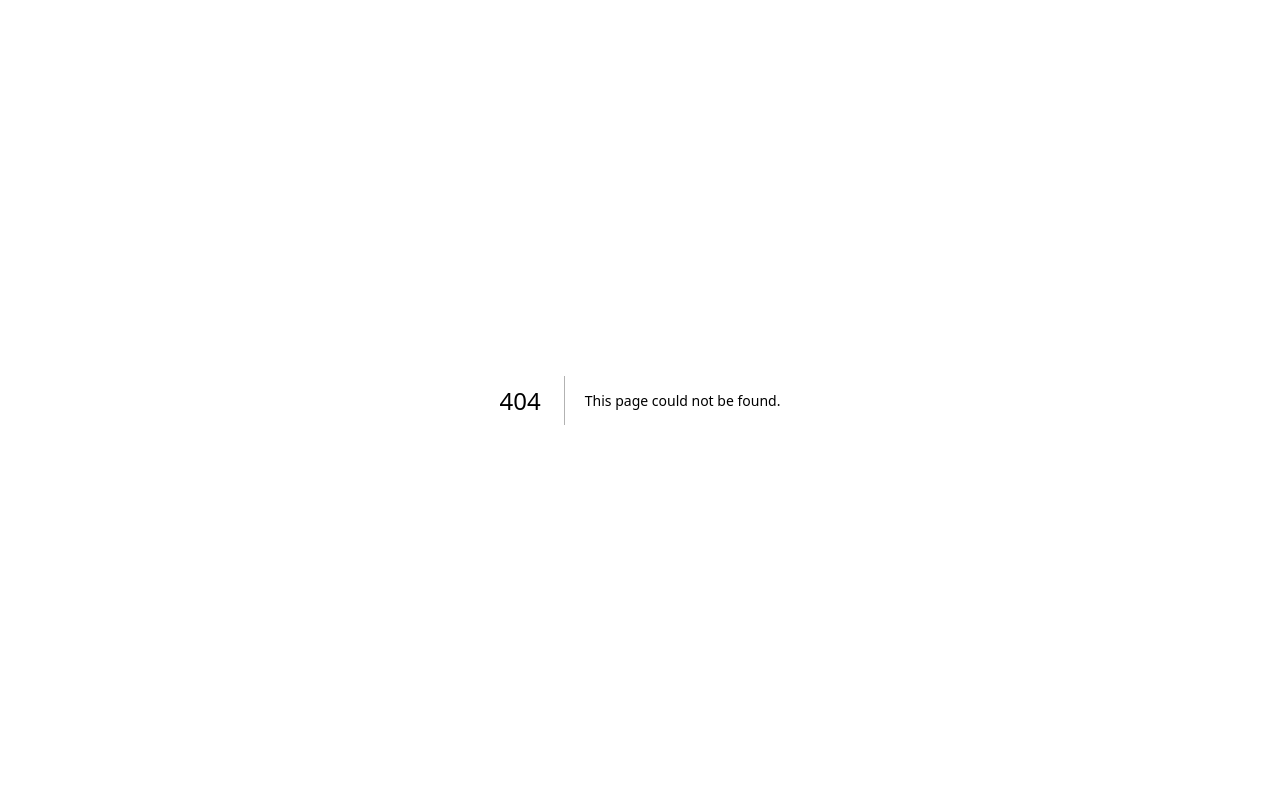
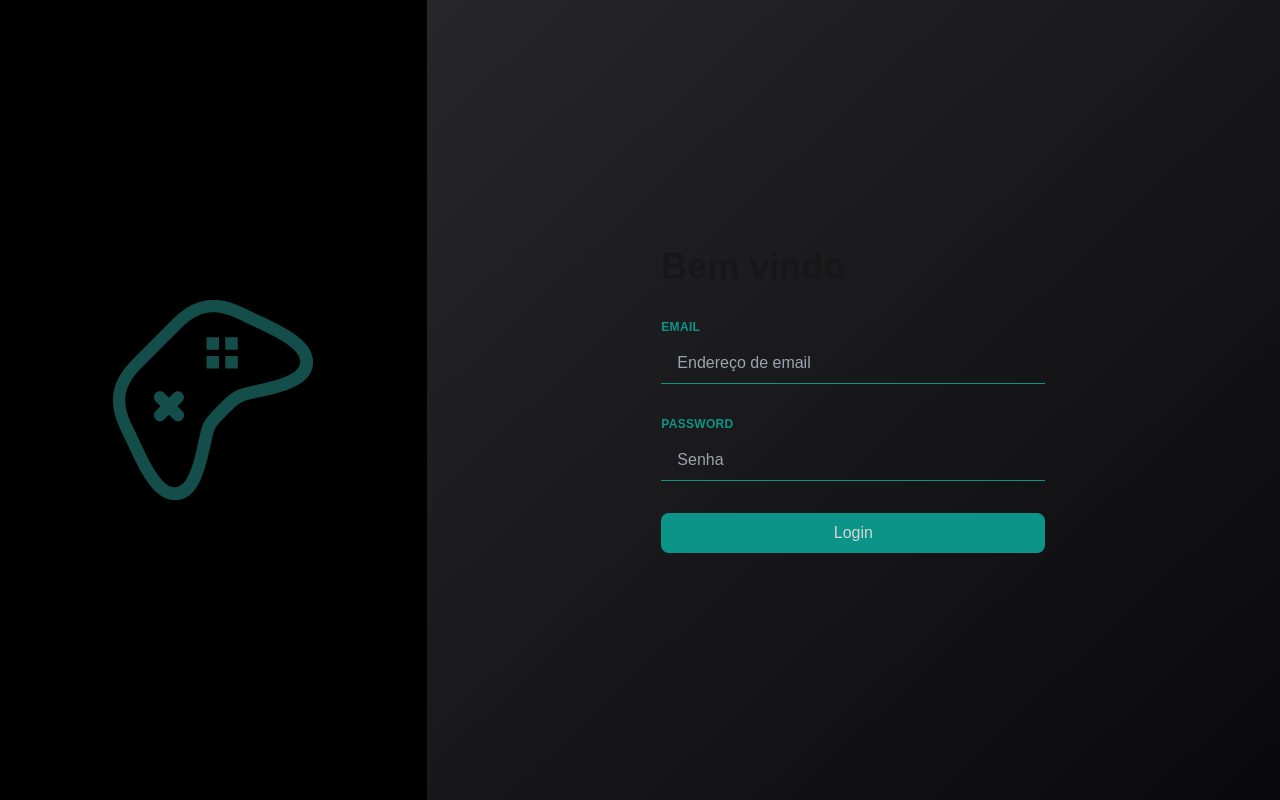
Before and after one commit to mauFade/playzy-ui, a Next.js app: page /login in a window 1280 px wide. Before the commit this address had no page. Built offline with nearby package versions, Linux system fonts and the light colour scheme.

Commit message:
chore: move auth

```diff
--- a/package.json
+++ b/package.json
@@ -10,7 +10,6 @@
   },
   "dependencies": {
     "@tanstack/react-query": "^5.62.8",
-    "js-cookie": "^3.0.5",
     "jwt-decode": "^4.0.0",
     "next": "15.0.4",
     "react": "^19.0.0",
@@ -21,7 +20,6 @@
   },
   "devDependencies": {
     "@next/eslint-plugin-next": "^15.1.5",
-    "@types/js-cookie": "^3.0.6",
     "@types/node": "^20",
     "@types/react": "^19",
     "@types/react-dom": "^19",
--- a/src/app/page.tsx
+++ b/src/app/(public)/login/page.tsx
@@ -2,29 +2,26 @@
 
 import { FormEvent, useState } from "react";
 import { api } from "@/api/api";
-import Cookies from "js-cookie";
 import { useRouter } from "next/navigation";
 
 import { useMutation } from "@tanstack/react-query";
 import { SlGameController } from "react-icons/sl";
 import { showToast } from "@/utils/showToast";
 import { AiOutlineLoading } from "react-icons/ai";
+import { cookies } from "next/headers";
 
 const Login = () => {
   const router = useRouter();
 
-  const [email, setEmail] = useState("");
-  const [password, setPassword] = useState("");
-  const [wait, setWait] = useState(false);
+  const [email, setEmail] = useState<string>("");
+  const [password, setPassword] = useState<string>("");
+  const [wait, setWait] = useState<boolean>(false);
 
   const mutation = useMutation({
     mutationFn: api.login,
-    onSuccess: (data) => {
-      const token = Cookies.get("jwtToken");
-
-      if (token) Cookies.remove("jwtToken");
-
-      Cookies.set("jwtToken", data.token, { expires: 1 }); // Expira em 1 dia
+    onSuccess: async (data) => {
+      const cookieStore = await cookies();
+      cookieStore.set("jwtToken", data.token);
 
       router.push("/sessions");
     },
```
Also changed, not shown: 1 other file (tests, documents, lock files or other folders).
